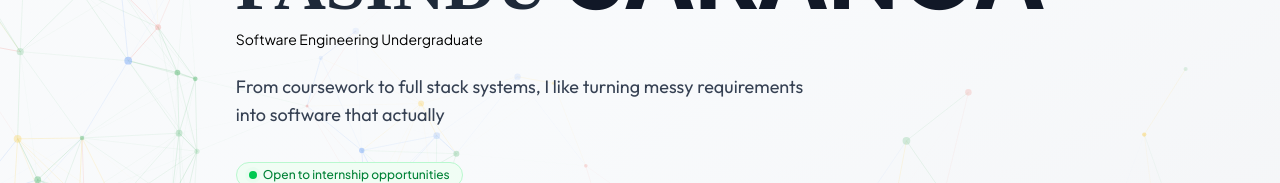
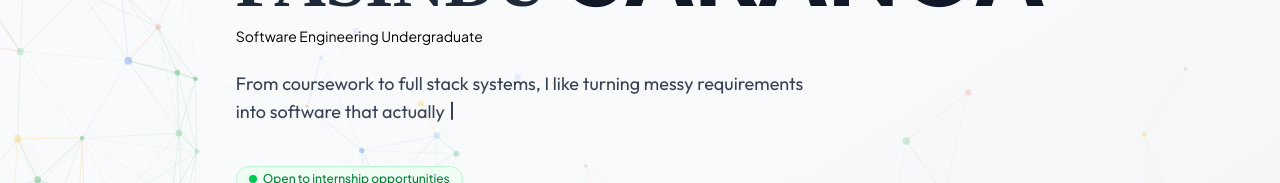
Before and after one commit to SAR4NGA/portfolio, a React (Vite) app: page / in a window 1280 px wide. Shown: the part 337-520 px from the top of the page. Built offline with nearby package versions, Linux system fonts and the light colour scheme; a web font is replaced by a local one.

Commit message:
fix: typewriter cursor appearing before animation & layout shift on text wrap
- Update index.html meta tags to say 'Software Engineering Undergraduate'

- Hide typewriter cursor until startDelay elapses and typing begins

- Add min-height to typewriter container to prevent content shift

```diff
--- a/index.html
+++ b/index.html
@@ -12,21 +12,21 @@
       href="https://fonts.googleapis.com/css2?family=Plus+Jakarta+Sans:wght@300;400;500;600;700;800&family=JetBrains+Mono:wght@400;500&family=Edu+VIC+WA+NT+Hand:wght@400;500;600;700&family=Outfit:wght@400;500;600;700&display=swap"
       rel="stylesheet"
     />
-    <meta name="description" content="Pasindu Saranga — Software Engineer. Portfolio of full-stack, Flutter, React, and Python projects." />
+    <meta name="description" content="Pasindu Saranga — Software Engineering Undergraduate. Portfolio of full-stack, Flutter, React, and Python projects." />
     <meta property="og:site_name" content="Pasindu Saranga" />
     <meta property="og:locale" content="en_US" />
     <meta property="og:type" content="website" />
     <meta property="og:url" content="https://pasindusaranga.me" />
-    <meta property="og:title" content="Pasindu Saranga — Software Engineer" />
-    <meta property="og:description" content="Pasindu Saranga — Software Engineer. Portfolio of full-stack, Flutter, React, and Python projects." />
+    <meta property="og:title" content="Pasindu Saranga — Software Engineering Undergraduate" />
+    <meta property="og:description" content="Pasindu Saranga — Software Engineering Undergraduate. Portfolio of full-stack, Flutter, React, and Python projects." />
     <meta property="og:image" content="https://pasindusaranga.me/og-image.png" />
     <meta property="og:image:width" content="1200" />
     <meta property="og:image:height" content="630" />
     <meta name="twitter:card" content="summary_large_image" />
-    <meta name="twitter:title" content="Pasindu Saranga — Software Engineer" />
-    <meta name="twitter:description" content="Pasindu Saranga — Software Engineer. Portfolio of full-stack, Flutter, React, and Python projects." />
+    <meta name="twitter:title" content="Pasindu Saranga — Software Engineering Undergraduate" />
+    <meta name="twitter:description" content="Pasindu Saranga — Software Engineering Undergraduate. Portfolio of full-stack, Flutter, React, and Python projects." />
     <meta name="twitter:image" content="https://pasindusaranga.me/og-image.png" />
-    <title>Pasindu Saranga — Software Engineer</title>
+    <title>Pasindu Saranga — Software Engineering Undergraduate</title>
   </head>
   <body class="antialiased">
     <div id="root"></div>
--- a/src/components/Typewriter.tsx
+++ b/src/components/Typewriter.tsx
@@ -28,6 +28,7 @@ export default function Typewriter({
   const Root = as as 'span'
   const totalLength = segments.reduce((sum, seg) => sum + seg.text.length, 0)
   const [count, setCount] = useState(0)
+  const [started, setStarted] = useState(false)
   const [done, setDone] = useState(false)
   const [hideCursor, setHideCursor] = useState(false)
   const onCompleteRef = useRef(onComplete)
@@ -36,6 +37,7 @@ export default function Typewriter({
   useEffect(() => {
     let interval: number | undefined
     const start = window.setTimeout(() => {
+      setStarted(true)
       interval = window.setInterval(() => {
         setCount((prev) => {
           const next = prev + 1
@@ -77,8 +79,8 @@ export default function Typewriter({
       })}
       <span
         aria-hidden
-        className={`ml-0.5 inline-block h-[1em] w-[2px] translate-y-[0.1em] ${cursorSizeClass ?? ''} ${hideCursor ? '' : 'animate-cursor-blink'} ${cursorClassName ?? ''}`}
-        style={{ opacity: hideCursor ? 0 : 1, transition: 'opacity 0.3s' }}
+        className={`ml-0.5 inline-block h-[1em] w-[2px] translate-y-[0.1em] ${cursorSizeClass ?? ''} ${!started || hideCursor ? '' : 'animate-cursor-blink'} ${cursorClassName ?? ''}`}
+        style={{ opacity: started && !hideCursor ? 1 : 0, transition: 'opacity 0.3s' }}
       />
     </Root>
   )
--- a/src/pages/Home.tsx
+++ b/src/pages/Home.tsx
@@ -106,7 +106,7 @@ export default function Home() {
             speed={40}
             startDelay={2500}
             as="p"
-            className="mb-8 max-w-xl text-lg text-gray-700 dark:text-gray-400 transition-all duration-300"
+            className="mb-8 min-h-[3.5em] max-w-xl text-lg text-gray-700 dark:text-gray-400 transition-all duration-300"
             style={{ fontFamily: '"Outfit", sans-serif' }}
             cursorClassName="bg-gray-700 dark:bg-gray-400"
           />
```
